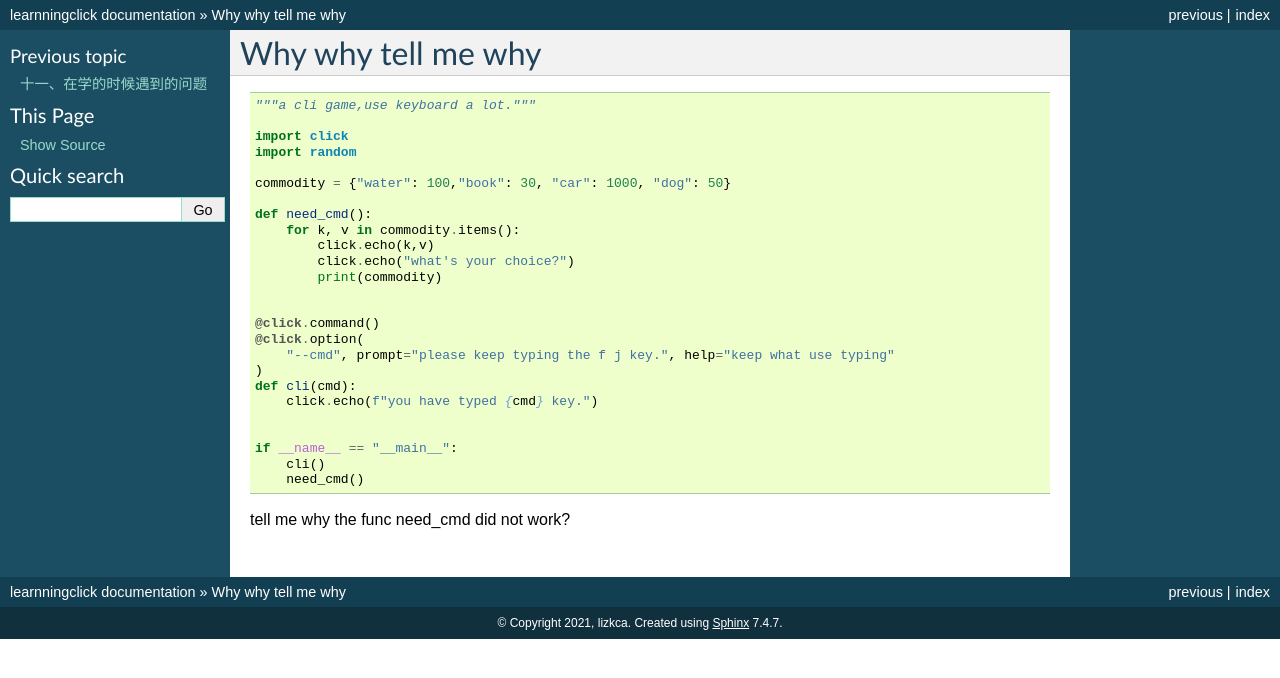
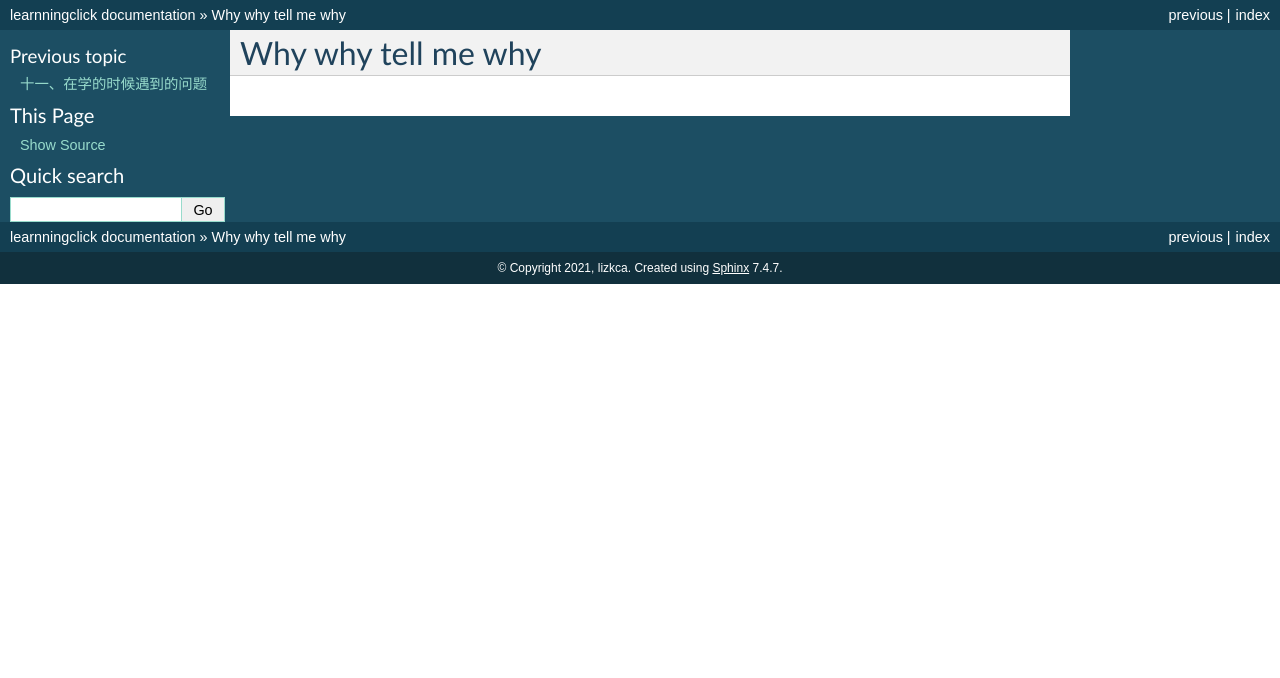
Before and after one commit to lizkca/learnningclick, a Sphinx documentation site: the page built from docs/chap12.rst, in a window 1280 px wide. Shown: the top 678 px of the page. Built offline with Sphinx 7.4.7, drawn with Linux system fonts in a browser that asks for light colours.

Commit message:
change chap12.rst to empty.

```diff
--- a/docs/chap12.rst
+++ b/docs/chap12.rst
@@ -1,32 +1,2 @@
 Why why tell me why
 ====================
-
-.. code-block:: python
-
-	"""a cli game,use keyboard a lot."""
-
-	import click
-	import random
-
-	commodity = {"water": 100,"book": 30, "car": 1000, "dog": 50}
-
-	def need_cmd():
-	    for k, v in commodity.items():
-		click.echo(k,v)
-		click.echo("what's your choice?")
-		print(commodity)
-
-
-	@click.command()
-	@click.option(
-	    "--cmd", prompt="please keep typing the f j key.", help="keep what use typing"
-	)
-	def cli(cmd):
-	    click.echo(f"you have typed {cmd} key.")
-
-
-	if __name__ == "__main__":
-	    cli()
-	    need_cmd()
-
-tell me why the func need_cmd did not work?
```
